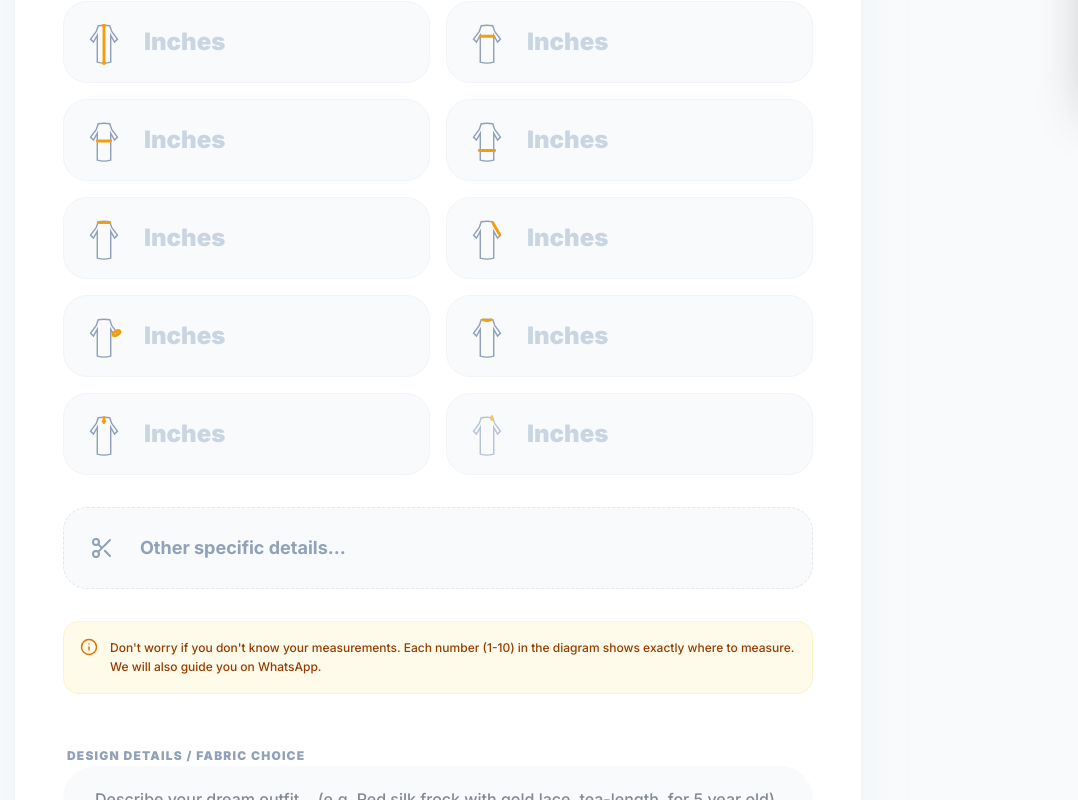
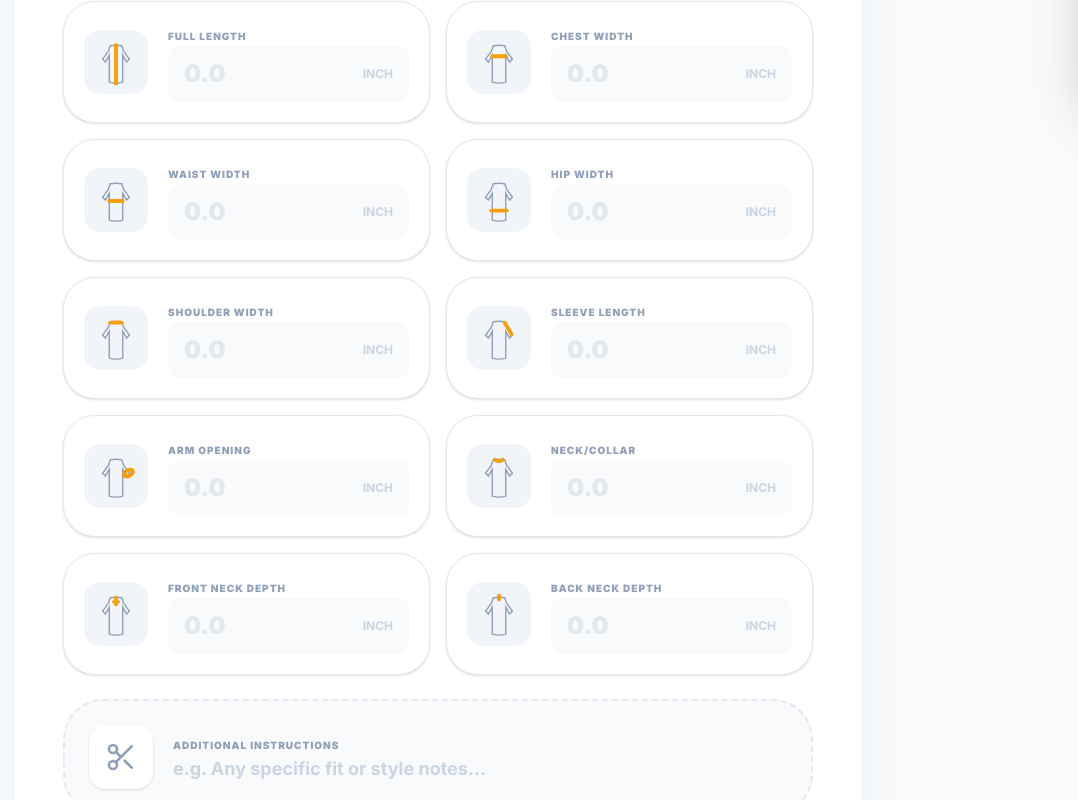
Before and after one commit to Danish42401/tailor-shop, a Next.js app: page /custom in a window 1280 px wide. Shown: the part 700-1500 px from the top of the page, without its empty margins (202-1280 px from the left). Built offline with nearby package versions, Linux system fonts and the light colour scheme; a web font is replaced by a local one.

Commit message:
feat: enhance bespoke form with large symbols, labels, and dedicated input boxes

```diff
--- a/src/components/features/BespokeMeasurements.tsx
+++ b/src/components/features/BespokeMeasurements.tsx
@@ -9,7 +9,7 @@
 }
 
 const MicroIcon = ({ type }: { type: string }) => {
-  const baseClass = "w-12 h-12 text-slate-400 dark:text-slate-600 shrink-0";
+  const baseClass = "w-16 h-16 text-slate-400 dark:text-slate-600 shrink-0 bg-slate-100 dark:bg-slate-800 p-2 rounded-2xl";
   const strokeColor = "currentColor";
   const highlightColor = "#f59e0b"; // Amber-500
 
@@ -27,73 +27,73 @@
       return (
         <svg viewBox="0 0 40 50" className={baseClass}>
           <FrockBase />
-          <line x1="20" y1="8" x2="20" y2="47" stroke={highlightColor} strokeWidth="3" strokeLinecap="round" />
-          <circle cx="20" cy="8" r="2" fill={highlightColor} />
-          <circle cx="20" cy="47" r="2" fill={highlightColor} />
+          <line x1="20" y1="8" x2="20" y2="47" stroke={highlightColor} strokeWidth="4" strokeLinecap="round" />
+          <circle cx="20" cy="8" r="2.5" fill={highlightColor} />
+          <circle cx="20" cy="47" r="2.5" fill={highlightColor} />
         </svg>
       );
     case "chestWidth":
       return (
         <svg viewBox="0 0 40 50" className={baseClass}>
           <FrockBase />
-          <line x1="13" y1="19" x2="27" y2="19" stroke={highlightColor} strokeWidth="3" strokeLinecap="round" />
+          <line x1="13" y1="19" x2="27" y2="19" stroke={highlightColor} strokeWidth="4" strokeLinecap="round" />
         </svg>
       );
     case "waistWidth":
       return (
         <svg viewBox="0 0 40 50" className={baseClass}>
           <FrockBase />
-          <line x1="13" y1="26" x2="27" y2="26" stroke={highlightColor} strokeWidth="3" strokeLinecap="round" />
+          <line x1="13" y1="26" x2="27" y2="26" stroke={highlightColor} strokeWidth="4" strokeLinecap="round" />
         </svg>
       );
     case "hipWidth":
       return (
         <svg viewBox="0 0 40 50" className={baseClass}>
           <FrockBase />
-          <line x1="12" y1="36" x2="28" y2="36" stroke={highlightColor} strokeWidth="3" strokeLinecap="round" />
+          <line x1="12" y1="36" x2="28" y2="36" stroke={highlightColor} strokeWidth="4" strokeLinecap="round" />
         </svg>
       );
     case "shoulderWidth":
       return (
         <svg viewBox="0 0 40 50" className={baseClass}>
           <FrockBase />
-          <line x1="14" y1="9" x2="26" y2="9" stroke={highlightColor} strokeWidth="3" strokeLinecap="round" />
+          <line x1="14" y1="9" x2="26" y2="9" stroke={highlightColor} strokeWidth="4" strokeLinecap="round" />
         </svg>
       );
     case "sleeveLength":
       return (
         <svg viewBox="0 0 40 50" className={baseClass}>
           <FrockBase />
-          <line x1="26" y1="9" x2="33" y2="21" stroke={highlightColor} strokeWidth="3" strokeLinecap="round" />
+          <line x1="26" y1="9" x2="33" y2="21" stroke={highlightColor} strokeWidth="4" strokeLinecap="round" />
         </svg>
       );
     case "armOpening":
       return (
         <svg viewBox="0 0 40 50" className={baseClass}>
           <FrockBase />
-          <ellipse cx="33" cy="22" rx="4" ry="2" transform="rotate(-30 33 22)" stroke={highlightColor} strokeWidth="3" fill="none" />
+          <ellipse cx="33" cy="22" rx="5" ry="3" transform="rotate(-30 33 22)" stroke={highlightColor} strokeWidth="4" fill="none" />
         </svg>
       );
     case "neckCollar":
       return (
         <svg viewBox="0 0 40 50" className={baseClass}>
           <FrockBase />
-          <path d="M16 8 Q20 10 24 8" stroke={highlightColor} strokeWidth="3" fill="none" strokeLinecap="round" />
+          <path d="M16 8 Q20 11 24 8" stroke={highlightColor} strokeWidth="4" fill="none" strokeLinecap="round" />
         </svg>
       );
     case "neckDepthFront":
       return (
         <svg viewBox="0 0 40 50" className={baseClass}>
           <FrockBase />
-          <line x1="20" y1="8" x2="20" y2="13" stroke={highlightColor} strokeWidth="3" strokeLinecap="round" />
-          <path d="M18 11 L20 13 L22 11" stroke={highlightColor} strokeWidth="2" fill="none" />
+          <line x1="20" y1="8" x2="20" y2="15" stroke={highlightColor} strokeWidth="4" strokeLinecap="round" />
+          <path d="M17 12 L20 15 L23 12" stroke={highlightColor} strokeWidth="2.5" fill="none" strokeLinecap="round" />
         </svg>
       );
     case "neckDepthBack":
       return (
-        <svg viewBox="0 0 40 50" className={baseClass} style={{ opacity: 0.6 }}>
+        <svg viewBox="0 0 40 50" className={baseClass}>
           <FrockBase />
-          <line x1="25" y1="7" x2="25" y2="10" stroke={highlightColor} strokeWidth="3" strokeLinecap="round" />
+          <line x1="20" y1="6" x2="20" y2="10" stroke={highlightColor} strokeWidth="4" strokeLinecap="round" />
         </svg>
       );
     default:
@@ -102,56 +102,67 @@
 };
 
 const MEASUREMENT_FIELDS = [
-  { id: "fullLength" },
-  { id: "chestWidth" },
-  { id: "waistWidth" },
-  { id: "hipWidth" },
-  { id: "shoulderWidth" },
-  { id: "sleeveLength" },
-  { id: "armOpening" },
-  { id: "neckCollar" },
-  { id: "neckDepthFront" },
-  { id: "neckDepthBack" },
+  { id: "fullLength", label: "Full Length" },
+  { id: "chestWidth", label: "Chest Width" },
+  { id: "waistWidth", label: "Waist Width" },
+  { id: "hipWidth", label: "Hip Width" },
+  { id: "shoulderWidth", label: "Shoulder Width" },
+  { id: "sleeveLength", label: "Sleeve Length" },
+  { id: "armOpening", label: "Arm Opening" },
+  { id: "neckCollar", label: "Neck/Collar" },
+  { id: "neckDepthFront", label: "Front Neck Depth" },
+  { id: "neckDepthBack", label: "Back Neck Depth" },
 ];
 
 export const BespokeMeasurements: React.FC<Props> = ({ measurements, onChange }) => {
   return (
-    <div className="grid grid-cols-1 sm:grid-cols-2 gap-4">
+    <div className="space-y-4">
+      <div className="grid grid-cols-1 md:grid-cols-2 gap-4">
         {MEASUREMENT_FIELDS.map((field) => (
           <div
             key={field.id}
-          className="flex items-center gap-4 p-4 rounded-3xl bg-slate-50 dark:bg-slate-800/50 border border-slate-100 dark:border-slate-800 transition-all focus-within:ring-2 focus-within:ring-amber-500/20 focus-within:bg-white dark:focus-within:bg-slate-800"
+            className="flex items-center gap-5 p-5 rounded-[2rem] bg-white dark:bg-slate-900 border border-slate-200 dark:border-slate-800 shadow-sm hover:shadow-md transition-all group"
           >
-          {/* Visual Symbol */}
+            {/* 1. Large Visual Symbol */}
             <MicroIcon type={field.id} />
 
-          {/* Direct Input */}
-          <div className="flex-1">
+            {/* 2. Label and Input Field */}
+            <div className="flex-1 space-y-1">
+              <label className="text-[10px] font-black uppercase tracking-widest text-slate-400 group-focus-within:text-amber-600 transition-colors">
+                {field.label}
+              </label>
+              <div className="relative flex items-center">
                 <input
                   type="text"
                   inputMode="decimal"
-              placeholder="Inches"
-              className="w-full bg-transparent border-none p-0 focus:ring-0 font-black text-2xl placeholder:text-slate-300 dark:placeholder:text-slate-700"
+                  placeholder="0.0"
+                  className="w-full bg-slate-50 dark:bg-slate-800/50 border-none rounded-xl py-3 px-4 font-black text-2xl focus:ring-2 focus:ring-amber-500/20 transition-all text-slate-900 dark:text-white placeholder:text-slate-200 dark:placeholder:text-slate-700"
                   value={measurements[field.id] || ""}
                   onChange={(e) => onChange(field.id, e.target.value)}
                 />
+                <span className="absolute right-4 text-xs font-bold text-slate-300 pointer-events-none">INCH</span>
+              </div>
             </div>
           </div>
         ))}
+      </div>
 
-      {/* Extra Notes */}
-      <div className="sm:col-span-2 flex items-center gap-4 p-4 rounded-3xl bg-slate-100/50 dark:bg-slate-900/50 border border-dashed border-slate-200 dark:border-slate-700 mt-4">
-        <div className="w-12 h-12 flex items-center justify-center text-slate-400">
-          <Scissors size={24} />
+      {/* Extra Details Field */}
+      <div className="flex items-center gap-5 p-6 rounded-[2.5rem] bg-slate-50 dark:bg-slate-800/30 border-2 border-dashed border-slate-200 dark:border-slate-800 mt-6">
+        <div className="w-16 h-16 flex items-center justify-center text-slate-400 bg-white dark:bg-slate-900 rounded-2xl shadow-sm">
+          <Scissors size={32} />
         </div>
+        <div className="flex-1 space-y-1">
+          <label className="text-[10px] font-black uppercase tracking-widest text-slate-400">Additional Instructions</label>
           <input
             type="text"
-          placeholder="Other specific details..."
-          className="w-full bg-transparent border-none p-0 focus:ring-0 font-bold text-lg placeholder:text-slate-400"
+            placeholder="e.g. Any specific fit or style notes..."
+            className="w-full bg-transparent border-none p-0 focus:ring-0 font-bold text-lg text-slate-700 dark:text-slate-300 placeholder:text-slate-300"
             value={measurements.other || ""}
             onChange={(e) => onChange("other", e.target.value)}
           />
         </div>
       </div>
+    </div>
   );
 };
```
Lines whose indentation alone changed are shown as unchanged.
